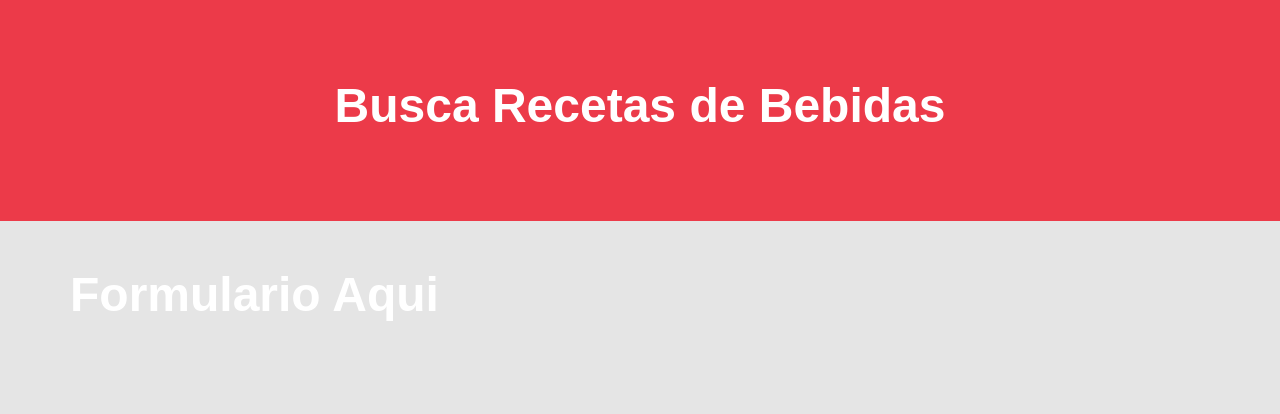
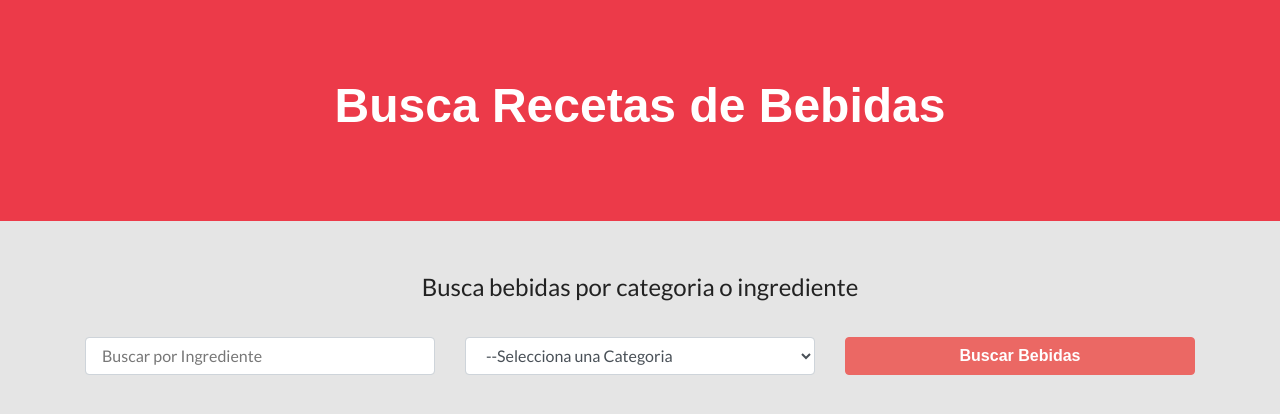
Before and after one commit to victor19pa/recetas-bebidas-app, a React (Create React App) app: page / in a window 1280 px wide. Shown: the top 414 px of the page. Built offline with nearby package versions, Linux system fonts and the light colour scheme; a web font is replaced by a local one.

Commit message:
:sparkles: feat: formulario

```diff
--- a/package.json
+++ b/package.json
@@ -15,7 +15,8 @@
     "start": "react-scripts start",
     "build": "react-scripts build",
     "test": "react-scripts test",
-    "eject": "react-scripts eject"
+    "eject": "react-scripts eject",
+    "commit": "git add . && gitmoji -c"
   },
   "eslintConfig": {
     "extends": [
--- a/src/components/Formulario.jsx
+++ b/src/components/Formulario.jsx
@@ -1,7 +1,38 @@
 import React from "react";
 
 const Formulario = () => {
-  return <h1>Formulario Aqui</h1>;
+  return (
+    <form action="" className="col-12">
+      <fieldset className="text-center">
+        <legend>Busca bebidas por categoria o ingrediente</legend>
+      </fieldset>
+
+      <div className="row mt-4">
+        <div className="col-md-4">
+          <input
+            type="text"
+            className="form-control"
+            name="nombre"
+            placeholder="Buscar por Ingrediente"
+          />
+        </div>
+
+        <div className="col-md-4">
+          <select name="categoria" id="categoria" className="form-control">
+            <option value="">--Selecciona una Categoria </option>
+          </select>
+        </div>
+
+        <div className="col-md-4">
+          <input
+            type="submit"
+            className="btn btn-block btn-primary"
+            value="Buscar Bebidas"
+          />
+        </div>
+      </div>
+    </form>
+  );
 };
 
 export default Formulario;
```
